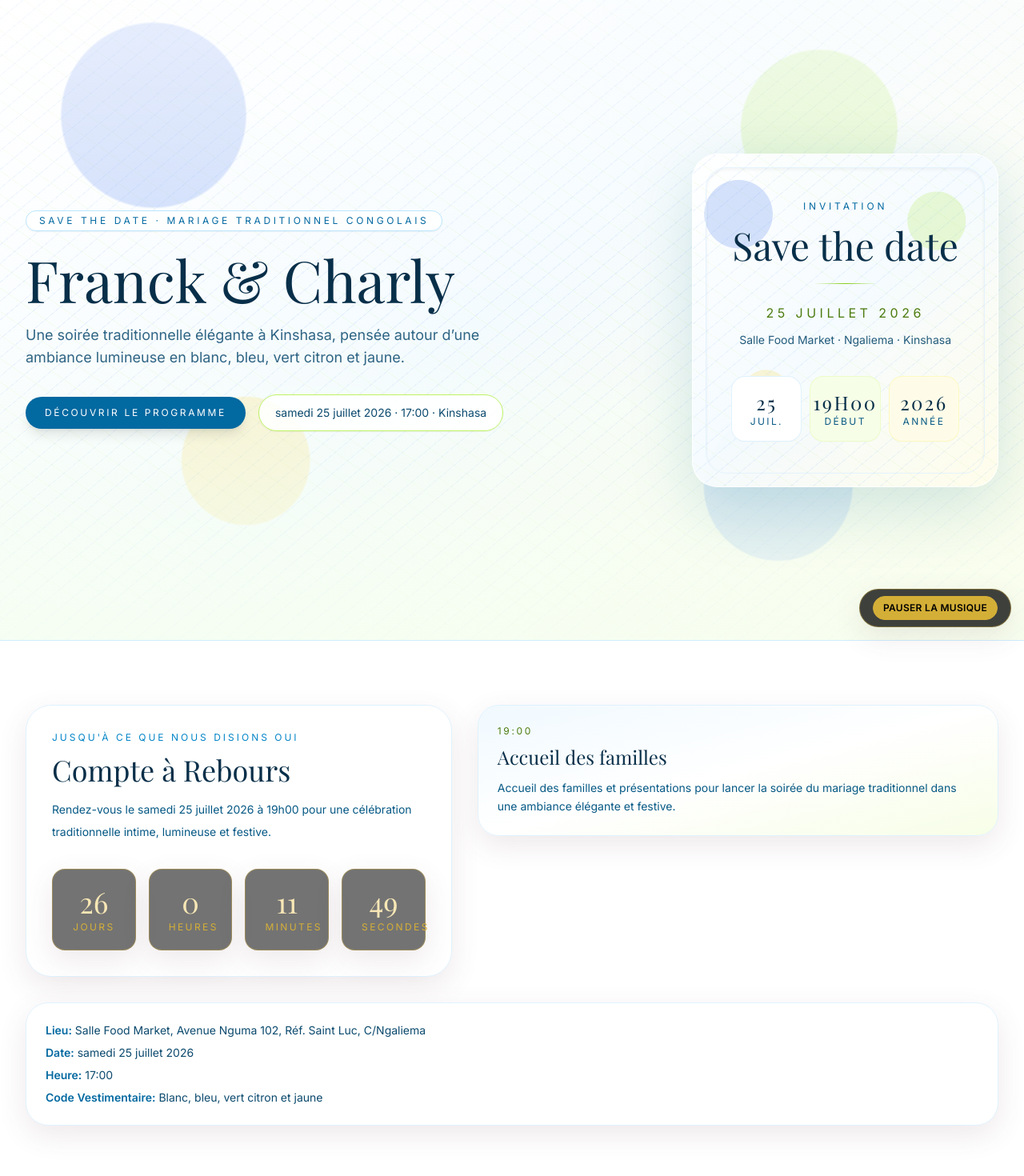
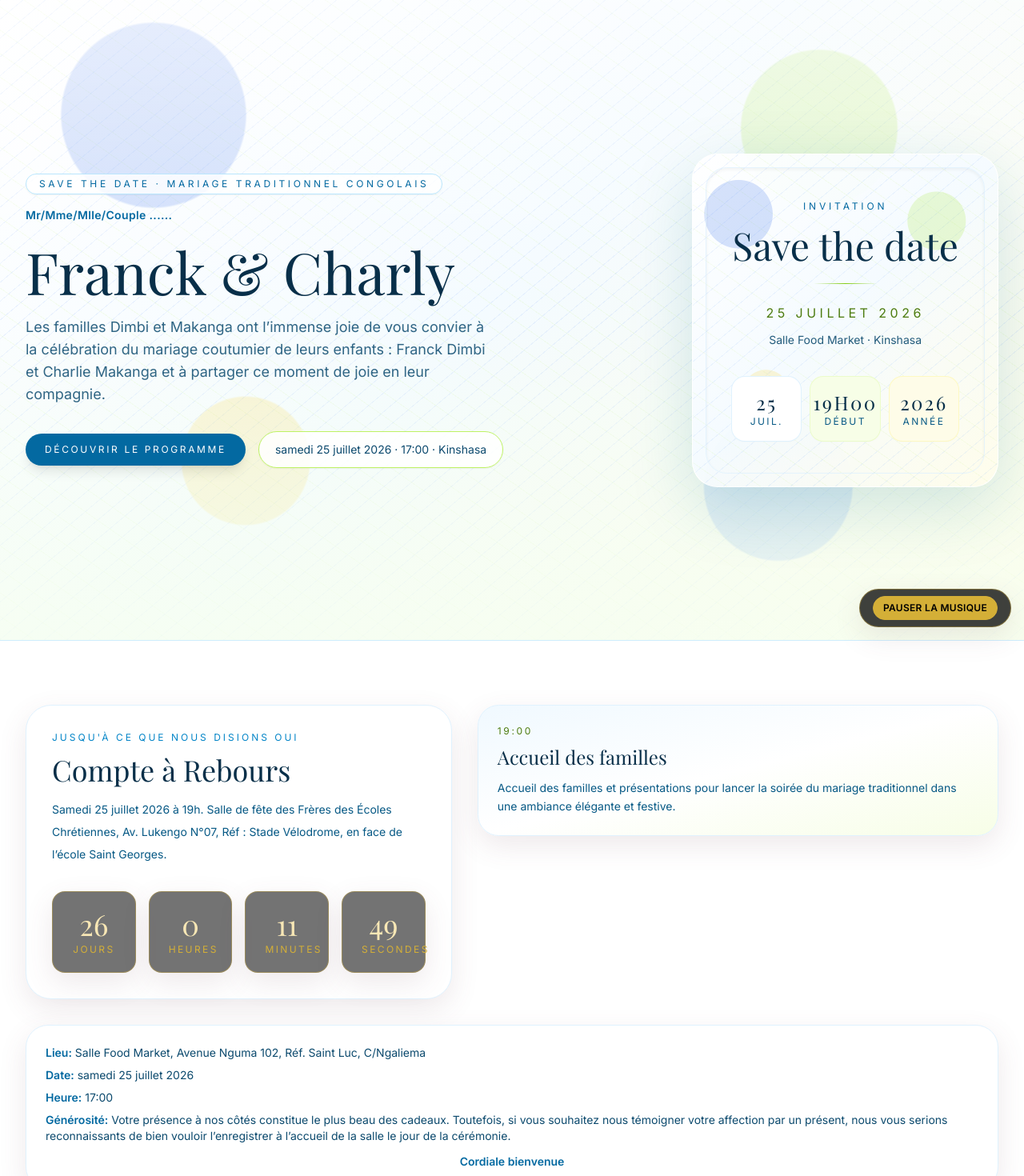
Before and after one commit to johnmukenge/wedding-franck, a Next.js app: page /traditional in a window 1280 px wide. Shown: the top 1470 px of the page at 80% size. Built offline with nearby package versions, Linux system fonts and the light colour scheme; a web font is replaced by a local one.

Commit message:
harmonisation message du coutumier: pdf et page

```diff
--- a/components/TraditionalPageContent.tsx
+++ b/components/TraditionalPageContent.tsx
@@ -56,11 +56,14 @@ export default function TraditionalPageContent() {
               <p className="inline-flex rounded-full border border-sky-200 bg-white/80 px-4 py-1 text-xs uppercase tracking-[0.3em] text-sky-700 shadow-sm backdrop-blur">
                 Save the date · Mariage traditionnel congolais
               </p>
+              <p className="mt-4 text-sm font-semibold tracking-wide text-sky-700">
+                {t('traditionalSalutationLine')}
+              </p>
               <h1 className="mt-6 font-serif text-5xl leading-tight text-sky-950 sm:text-6xl lg:text-7xl">
                 Franck & Charly
               </h1>
               <p className="mt-5 max-w-xl text-base leading-8 text-sky-900/85 sm:text-lg">
-                Une soirée traditionnelle élégante à Kinshasa, pensée autour d’une ambiance lumineuse en blanc, bleu, vert citron et jaune.
+                {t('traditionalCoutumierBody')}
               </p>
 
               <div className="mt-8 flex flex-wrap items-center gap-4">
@@ -84,7 +87,7 @@ export default function TraditionalPageContent() {
                   <h2 className="mt-4 font-serif text-4xl text-sky-950 sm:text-5xl">Save the date</h2>
                   <div className="mx-auto mt-6 h-px w-20 bg-gradient-to-r from-transparent via-lime-500 to-transparent" />
                   <p className="mt-6 text-base uppercase tracking-[0.28em] text-lime-700">25 juillet 2026</p>
-                  <p className="mt-2 text-sm leading-7 text-sky-900/90">Salle Food Market · Ngaliema · Kinshasa</p>
+                  <p className="mt-2 text-sm leading-7 text-sky-900/90">{traditionalWeddingData.venue.name} · Kinshasa</p>
                   <div className="mt-8 grid grid-cols-3 gap-3 text-center text-xs uppercase tracking-[0.2em] text-sky-800">
                     <div className="rounded-2xl bg-white py-4 shadow-sm ring-1 ring-sky-100">
                       <span className="block text-2xl font-serif text-sky-950">25</span>
@@ -119,7 +122,7 @@ export default function TraditionalPageContent() {
             <p className="text-xs uppercase tracking-[0.25em] text-sky-600">{t('untilWeDoIT')}</p>
             <h2 className="mt-3 font-serif text-3xl text-sky-950 sm:text-4xl">{t('countdown')}</h2>
             <p className="mt-4 text-sm leading-7 text-sky-800">
-              Rendez-vous le samedi 25 juillet 2026 à 19h00 pour une célébration traditionnelle intime, lumineuse et festive.
+              {t('traditionalProgramLine')}
             </p>
             <div className="mt-8">
               <Countdown targetDate={traditionalWeddingData.weddingDate} />
@@ -163,8 +166,9 @@ export default function TraditionalPageContent() {
             <span className="font-semibold text-sky-700">{t('time')}:</span> {formattedTime}
           </p>
           <p className="mt-2">
-            <span className="font-semibold text-sky-700">{t('dressCode')}:</span> {traditionalWeddingData.dressCode}
+            <span className="font-semibold text-sky-700">{t('traditionalGenerosityTitle')}:</span> {t('traditionalGenerosityBody')}
           </p>
+          <p className="mt-3 text-center font-semibold text-sky-700">{t('traditionalWelcome')}</p>
         </div>
       </section>
 
--- a/data.ts
+++ b/data.ts
@@ -39,9 +39,9 @@ export const weddingData: WeddingData = {
   },
   weddingDate: '2026-08-01T10:00:00+02:00',
   venue: {
-    name: 'Salle Food Market',
+    name: 'Salle de fête des Frères des Écoles Chrétiennes',
     city: 'Kinshasa, Democratic Republic of Congo',
-    address: 'Avenue Nguma 102, Réf. Saint Luc, C/Ngaliema',
+    address: 'Av. Lukengo N°07, Réf. Stade Vélodrome, en face de l’école Saint Georges',
   },
   heroImage: '/media/Franck%20et%20Charlie.jpeg',
   dressCode: 'Noir doré',
--- a/i18n/translations.ts
+++ b/i18n/translations.ts
@@ -102,6 +102,16 @@ export const translations: Translations = {
     dancesDesc: 'Congolese folk dances and music from Congo.',
     feast: 'Traditional Feast',
     feastDesc: 'Meal with traditional dishes and family celebrations.',
+    traditionalSalutationLine: 'Mr/Mme/Mlle/Couple ...',
+    traditionalCoutumierBody:
+      'The Dimbi and Makanga families are immensely happy to invite you to the celebration of the customary wedding of their children: Franck Dimbi and Charlie Makanga, and to share this joyful moment in their company.',
+    traditionalProgramTitle: 'Program',
+    traditionalProgramLine:
+      'Saturday, 25 July 2026 at 7:00 PM — Salle de fête des Frères des Écoles Chrétiennes, Av. Lukengo No.07, Ref: Stade Vélodrome, opposite Saint Georges school.',
+    traditionalGenerosityTitle: 'Generosity',
+    traditionalGenerosityBody:
+      'Your presence by our side is the most beautiful gift. However, if you wish to express your affection with a present, we would be grateful if you could register it at the hall reception on the day of the ceremony.',
+    traditionalWelcome: 'Warm welcome.',
   },
   fr: {
     weddingInvitation: 'Invitation de Mariage',
@@ -198,6 +208,16 @@ export const translations: Translations = {
     dancesDesc: 'Danses traditionnelles, démonstrations de joie et musiques folkloriques du Congo.',
     feast: 'Festin Traditionnel',
     feastDesc: 'Repas avec les mets traditionnels et réjouissances en famille.',
+    traditionalSalutationLine: 'Mr/Mme/Mlle/Couple ......',
+    traditionalCoutumierBody:
+      'Les familles Dimbi et Makanga ont l’immense joie de vous convier à la célébration du mariage coutumier de leurs enfants : Franck Dimbi et Charlie Makanga et à partager ce moment de joie en leur compagnie.',
+    traditionalProgramTitle: 'Programme',
+    traditionalProgramLine:
+      'Samedi 25 juillet 2026 à 19h. Salle de fête des Frères des Écoles Chrétiennes, Av. Lukengo N°07, Réf : Stade Vélodrome, en face de l’école Saint Georges.',
+    traditionalGenerosityTitle: 'Générosité',
+    traditionalGenerosityBody:
+      'Votre présence à nos côtés constitue le plus beau des cadeaux. Toutefois, si vous souhaitez nous témoigner votre affection par un présent, nous vous serions reconnaissants de bien vouloir l’enregistrer à l’accueil de la salle le jour de la cérémonie.',
+    traditionalWelcome: 'Cordiale bienvenue',
   },
 };
 
--- a/utils/pdfGenerator.ts
+++ b/utils/pdfGenerator.ts
@@ -124,6 +124,19 @@ function buildFormalRecipient(guestData: GuestData) {
   const { civilite, cleanFirstName } = extractCivilite(guestData.firstName || '');
   const fullName = normalizeWhitespace(`${cleanFirstName} ${guestData.lastName || ''}`);
   return civilite ? `${civilite} ${fullName}` : fullName;
+}
+
+function getTraditionalSalutationPrefix(guestData: GuestData): 'Mr' | 'Mme' | 'Mlle' | 'Couple' {
+  if (guestData.title === 'Couple' || guestData.attendanceType === 'couple') {
+    return 'Couple';
+  }
+
+  if (guestData.title === 'Mr' || guestData.title === 'Mme' || guestData.title === 'Mlle') {
+    return guestData.title;
+  }
+
+  const { civilite } = extractCivilite(guestData.firstName || '');
+  return civilite || 'Mr';
 }
 
 export const generatePdfInvitation = async (
@@ -271,6 +284,12 @@ export const generatePdfInvitation = async (
         ${escapeHtml(variant === 'traditional' ? 'Invitation Mariage Traditionnel' : localize(language, 'pdfInvitationTitle'))}
       </p>
 
+      ${
+        variant === 'traditional'
+          ? `<p style="font-size: 12px; color: ${theme.accent}; margin: 0 0 10px 0; font-family: Georgia, serif; font-weight: 600;">${escapeHtml(`${getTraditionalSalutationPrefix(guestData)}`)}</p>`
+          : ''
+      }
+
       <div style="display: flex; align-items: center; width: 100%; max-width: 580px; margin-bottom: 16px;">
         <div style="flex: 1; height: 1px; background: linear-gradient(to right, transparent, ${theme.accent});"></div>
         <span style="color: ${theme.accent}; font-size: 14px; margin: 0 14px;">✦</span>
@@ -284,9 +303,7 @@ export const generatePdfInvitation = async (
       <p style="font-size: 12.5px; color: ${theme.textSecondary}; line-height: 1.7; margin: 0 0 10px 0; font-style: italic; max-width: 560px; font-family: Georgia, serif;">
         ${escapeHtml(
           variant === 'traditional'
-            ? language === 'fr'
-              ? 'C’est avec une immense joie que les familles DIMBI et MAKANGA ont l’honneur de vous convier au mariage traditionnel de leurs enfants Franck Dimbi et Charlie Makanga, le 25 juillet 2026 à 19h00 à Kinshasa.'
-              : 'With immense joy, the DIMBI and MAKANGA families have the honor to invite you to the traditional wedding of their children Franck Dimbi and Charlie Makanga on 25 July 2026 at 7:00 PM in Kinshasa.'
+            ? localize(language, 'traditionalCoutumierBody')
             : localize(language, 'pdfFormalInvitationBody')
         )}
       </p>
@@ -338,12 +355,29 @@ export const generatePdfInvitation = async (
 
       <div style="width: 100%; max-width: 580px; text-align: left;">
         <p style="font-size: 9.5px; letter-spacing: 4px; color: ${theme.accent}; text-transform: uppercase; margin: 0 0 8px 0; font-family: Georgia, serif; text-align: center;">
-          ${escapeHtml(localize(language, 'pdfProgramAndDressCode'))}
+          ${escapeHtml(variant === 'traditional' ? localize(language, 'traditionalProgramTitle') : localize(language, 'pdfProgramAndDressCode'))}
         </p>
-        <p style="font-size: 10px; color: ${theme.textSecondary}; margin: 0 0 8px 0; text-align: center; font-family: Georgia, serif;">
-          <strong>👔 ${escapeHtml(localize(language, 'dressCode'))}:</strong> ${escapeHtml(eventData.dressCode)}
-        </p>
+        ${
+          variant === 'traditional'
+            ? `<p style="font-size: 10px; color: ${theme.textSecondary}; margin: 0 0 8px 0; text-align: center; line-height: 1.45; font-family: Georgia, serif;">${escapeHtml(localize(language, 'traditionalProgramLine'))}</p>`
+            : `<p style="font-size: 10px; color: ${theme.textSecondary}; margin: 0 0 8px 0; text-align: center; font-family: Georgia, serif;"><strong>👔 ${escapeHtml(localize(language, 'dressCode'))}:</strong> ${escapeHtml(eventData.dressCode)}</p>`
+        }
         ${scheduleHtml}
+        ${
+          variant === 'traditional'
+            ? `<div style="margin-top: 10px; padding: 10px 12px; border: 1px solid ${theme.accentSoft}; border-radius: 14px; background: ${theme.sectionBg};">
+                <p style="margin: 0; color: ${theme.accent}; font-size: 10px; letter-spacing: 1.2px; text-transform: uppercase; font-family: Georgia, serif;">
+                  ${escapeHtml(localize(language, 'traditionalGenerosityTitle'))}
+                </p>
+                <p style="margin: 4px 0 0 0; color: ${theme.textSecondary}; font-size: 10px; line-height: 1.45; font-family: Georgia, serif;">
+                  ${escapeHtml(localize(language, 'traditionalGenerosityBody'))}
+                </p>
+                <p style="margin: 7px 0 0 0; color: ${theme.accent}; font-size: 10px; font-weight: bold; text-align: center; font-family: Georgia, serif;">
+                  ${escapeHtml(localize(language, 'traditionalWelcome'))}
+                </p>
+              </div>`
+            : ''
+        }
       </div>
 
       <div style="margin-top: 12px; display: flex; align-items: center; justify-content: space-between; width: 100%; max-width: 580px; border-top: 1px solid ${theme.accentSoft}; padding-top: 12px;">
```
